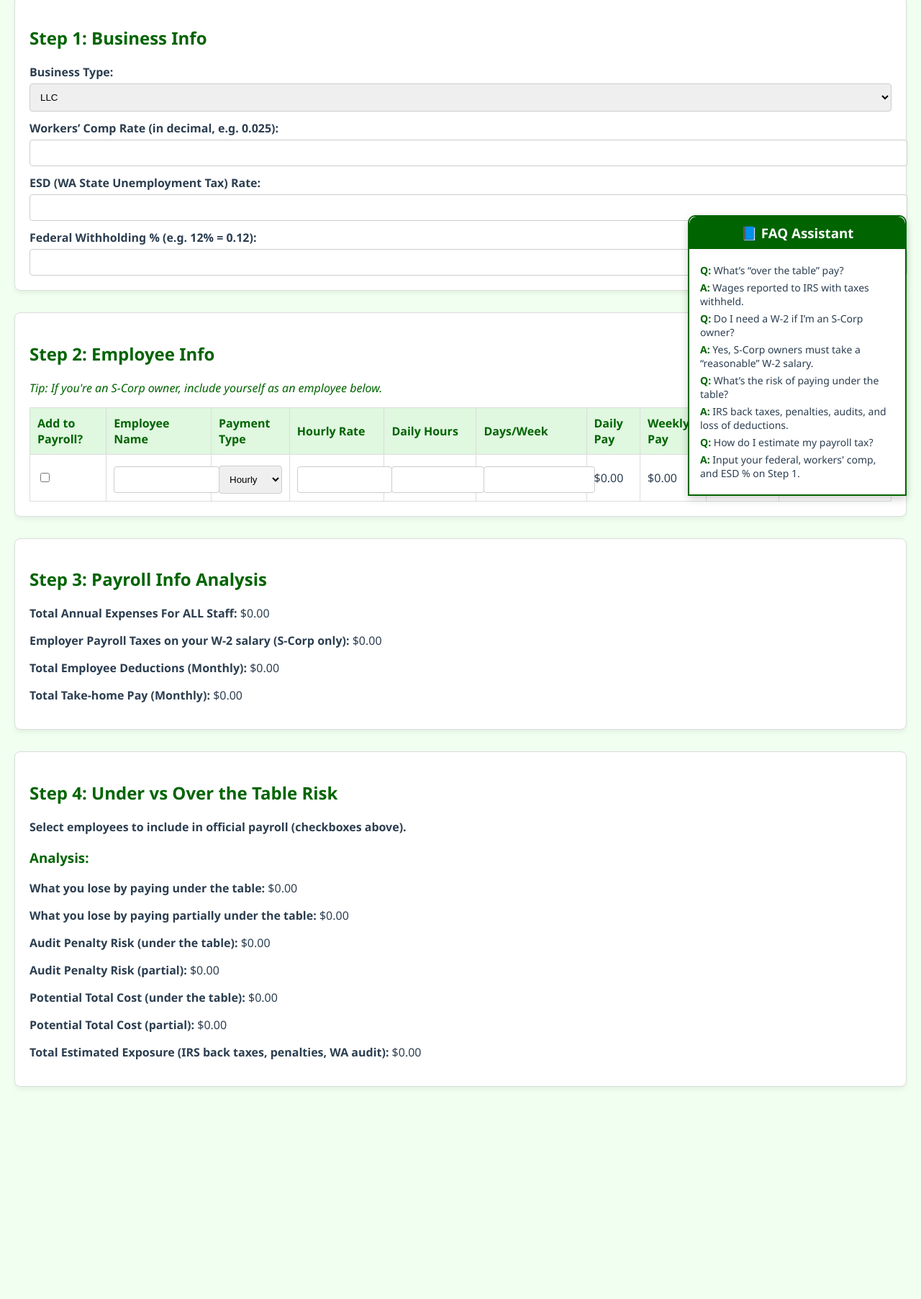
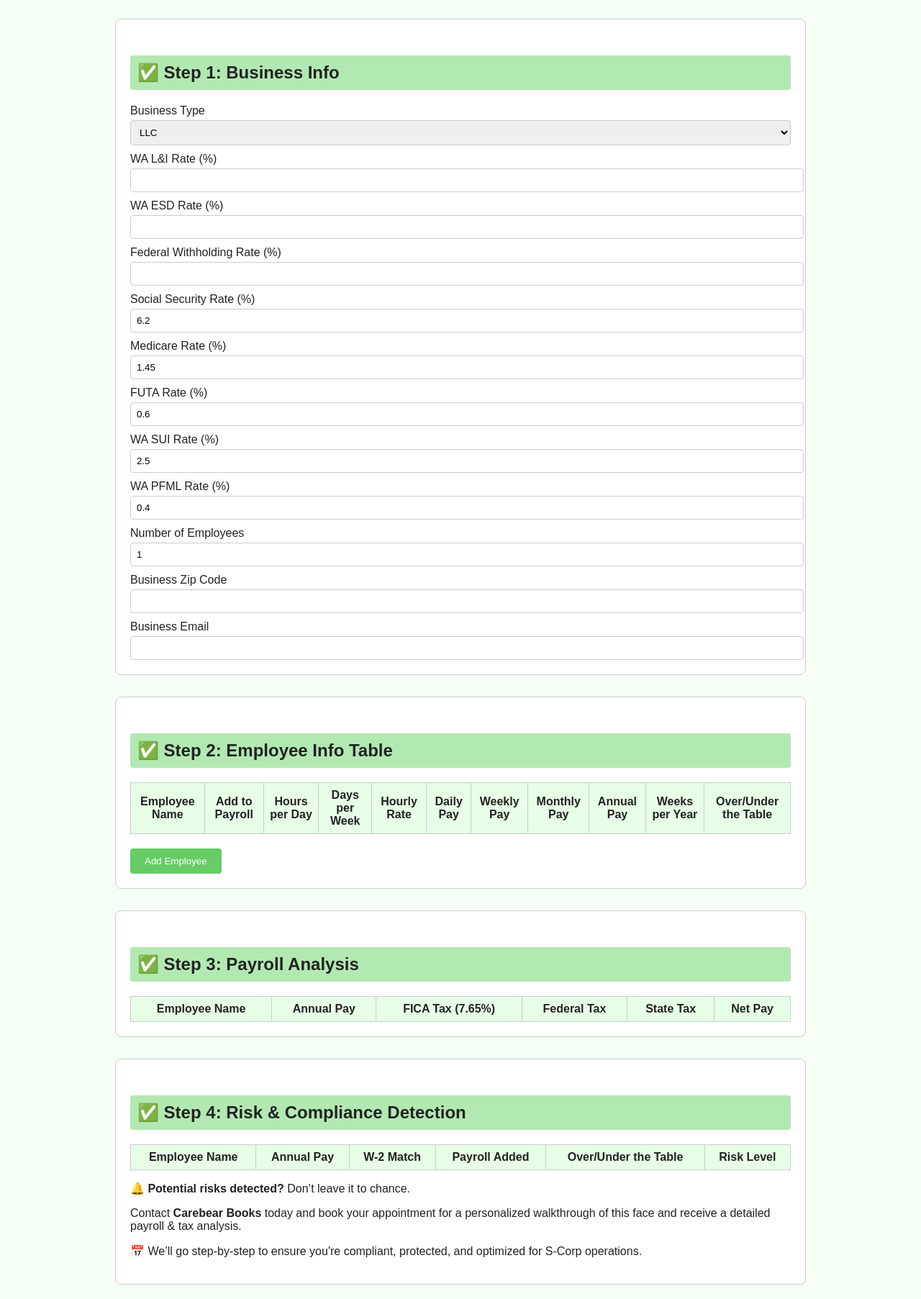
Before and after one commit to Mosekah/payroll-model, a plain HTML site: page index.html in a window 1280 px wide. Shown: the part 111-1916 px from the top of the page at 72% size. Before the commit the page ends 1671 px from the top, so only its background shows below. Drawn offline with Linux system fonts and the light colour scheme.

Commit message:
Update index.html

```diff
--- a/index.html
+++ b/index.html
@@ -6,219 +6,365 @@
   <title>CareBearBooks Payroll Calculator</title>
   <style>
     body {
-      font-family: 'Segoe UI', sans-serif;
-      background-color: #f0fff0;
-      color: #2c3e50;
+      font-family: Arial, sans-serif;
+      background-color: #f5fff5;
+      color: #222;
       margin: 0;
+      padding: 0;
+    }
+    .container {
+      max-width: 960px;
+      margin: 0 auto;
       padding: 20px;
     }
-    h1, h2, h3 {
-      color: #006400;
-    }
-    .section {
-      background: #ffffff;
-      border: 1px solid #dcdcdc;
-      border-radius: 8px;
-      padding: 20px;
-      margin-bottom: 30px;
-      box-shadow: 0 4px 6px rgba(0,0,0,0.05);
+    h1, h2 {
+      background-color: #b2e9b2;
+      padding: 10px;
+      border-radius: 4px;
+      margin-top: 30px;
     }
     label {
-      font-weight: bold;
       display: block;
-      margin-top: 12px;
+      margin-top: 10px;
     }
-    input[type="number"], input[type="text"], select {
+    input, select {
       width: 100%;
-      padding: 10px;
-      border: 1px solid #cccccc;
+      padding: 8px;
+      margin-top: 4px;
+      border: 1px solid #ccc;
       border-radius: 4px;
-      margin-top: 5px;
     }
-    input[type="number"]::-webkit-outer-spin-button,
-    input[type="number"]::-webkit-inner-spin-button {
-      -webkit-appearance: none;
-      margin: 0;
+    .tooltip {
+      display: inline-block;
+      margin-left: 8px;
+      font-size: 14px;
+      color: #555;
+      cursor: help;
     }
     table {
       width: 100%;
       border-collapse: collapse;
-      margin-top: 15px;
+      margin-top: 20px;
     }
-    table, th, td {
-      border: 1px solid #ddd;
+    th, td {
+      border: 1px solid #ccc;
+      padding: 8px;
+      text-align: center;
     }
     th {
-      background-color: #e0f7e0;
-      color: #006400;
+      background-color: #e6ffe6;
     }
-    th, td {
-      padding: 10px;
-      text-align: left;
+    .hidden {
+      display: none;
     }
-    .chatbot {
-      position: fixed;
-      bottom: 0;
-      right: 20px;
+    .btn {
+      padding: 10px 20px;
+      background-color: #66cc66;
+      color: white;
+      border: none;
+      border-radius: 4px;
+      margin-top: 20px;
+      cursor: pointer;
+    }
+    .btn:hover {
+      background-color: #55bb55;
+    }
+    .section {
+      border: 1px solid #ccc;
+      padding: 20px;
+      margin-top: 30px;
+      border-radius: 8px;
       background-color: #ffffff;
-      border: 2px solid #006400;
-      border-radius: 10px 10px 0 0;
-      width: 300px;
-      max-height: 400px;
-      overflow-y: auto;
-      box-shadow: 0 4px 12px rgba(0,0,0,0.2);
-    }
-    .chatbot h3 {
-      margin: 0;
-      padding: 10px;
-      background-color: #006400;
-      color: white;
-      text-align: center;
-      border-radius: 10px 10px 0 0;
-    }
-    .faq {
-      padding: 15px;
-    }
-    .faq p {
-      margin: 5px 0;
-      font-size: 14px;
-    }
-    .faq strong {
-      color: #006400;
     }
   </style>
 </head>
 <body>
-
+  <div class="container">
     <h1>CareBearBooks Payroll Calculator</h1>
 
-  <!-- Step 1: Business Info -->
-  <div class="section">
-    <h2>Step 1: Business Info</h2>
-    <label>Business Type:</label>
-    <select id="businessType">
+    <!-- ✅ STEP 1: Business Info -->
+    <div id="step1" class="section">
+      <h2>✅ Step 1: Business Info</h2>
+
+      <label for="bizType">Business Type</label>
+      <select id="bizType" onchange="toggleScorpFields();">
         <option value="LLC">LLC</option>
+        <option value="Partnership">Partnership</option>
         <option value="S-Corp">S-Corp</option>
-      <option value="Partnership">Partnership</option>
-      <option value="Sole Proprietorship">Sole Proprietorship</option>
       </select>
 
-    <div id="w2Section" style="display:none;">
-      <label>Enter your W-2 Salary:</label>
-      <input type="number" min="0" id="w2Salary" />
-
-      <label>Is the salary above a monthly or annual salary?</label>
-      <select id="salaryFrequency">
-        <option value="monthly">Monthly</option>
-        <option value="annual">Annual</option>
+      <div id="scorpFields" class="hidden">
+        <label for="w2Salary">W-2 Salary</label>
+        <input type="number" id="w2Salary" />
+        <label for="w2Freq">W-2 Salary Frequency</label>
+        <select id="w2Freq">
+          <option value="Hourly">Hourly</option>
+          <option value="Daily">Daily</option>
+          <option value="Weekly">Weekly</option>
+          <option value="Monthly">Monthly</option>
         </select>
       </div>
 
-    <label>Workers’ Comp Rate (in decimal, e.g. 0.025):</label>
-    <input type="number" min="0" step="0.001" id="workersComp" />
+      <label for="waLiRate">WA L&I Rate (%)</label>
+      <input type="number" id="waLiRate" step="0.01"/>
 
-    <label>ESD (WA State Unemployment Tax) Rate:</label>
-    <input type="number" min="0" step="0.01" id="esdRate" />
+      <label for="waEsdRate">WA ESD Rate (%)</label>
+      <input type="number" id="waEsdRate" step="0.01"/>
 
-    <label>Federal Withholding % (e.g. 12% = 0.12):</label>
-    <input type="number" min="0" step="0.01" id="fedWithholding" />
+      <label for="fedWithholding">Federal Withholding Rate (%)</label>
+      <input type="number" id="fedWithholding" step="0.01"/>
+
+      <label for="socialSecurityRate">Social Security Rate (%)</label>
+      <input type="number" id="socialSecurityRate" value="6.2" step="0.01"/>
+
+      <label for="medicareRate">Medicare Rate (%)</label>
+      <input type="number" id="medicareRate" value="1.45" step="0.01"/>
+
+      <label for="futaRate">FUTA Rate (%)</label>
+      <input type="number" id="futaRate" value="0.6" step="0.01"/>
+
+      <label for="waSuiRate">WA SUI Rate (%)</label>
+      <input type="number" id="waSuiRate" value="2.5" step="0.01"/>
+
+      <label for="waPfmlRate">WA PFML Rate (%)</label>
+      <input type="number" id="waPfmlRate" value="0.4" step="0.01"/>
+
+      <label for="employeeCount">Number of Employees</label>
+      <input type="number" id="employeeCount" value="1" />
+
+      <label for="bizZip">Business Zip Code</label>
+      <input type="text" id="bizZip" />
+
+      <label for="bizEmail">Business Email</label>
+      <input type="email" id="bizEmail" />
     </div>
 
-  <!-- Step 2: Employee Wage Calculator -->
-  <div class="section">
-    <h2>Step 2: Employee Info</h2>
-    <p style="color:#006400;"><em>Tip: If you're an S-Corp owner, include yourself as an employee below.</em></p>
+    <script>
+      function toggleScorpFields() {
+        const bizType = document.getElementById("bizType").value;
+        document.getElementById("scorpFields").classList.toggle("hidden", bizType !== "S-Corp");
+      }
+    </script>
+    <!-- ✅ STEP 2: Employee Info Table -->
+    <div id="step2" class="section">
+      <h2>✅ Step 2: Employee Info Table</h2>
       <table id="employeeTable">
         <thead>
           <tr>
-          <th>Add to Payroll?</th>
             <th>Employee Name</th>
-          <th>Payment Type</th>
+            <th>Add to Payroll</th>
+            <th>Hours per Day</th>
+            <th>Days per Week</th>
             <th>Hourly Rate</th>
-          <th>Daily Hours</th>
-          <th>Days/Week</th>
             <th>Daily Pay</th>
             <th>Weekly Pay</th>
             <th>Monthly Pay</th>
-          <th>Weeks/Year</th>
+            <th>Annual Pay</th>
+            <th>Weeks per Year</th>
+            <th>Over/Under the Table</th>
           </tr>
         </thead>
-      <tbody>
-        <tr>
-          <td><input type="checkbox" class="addToPayroll"/></td>
-          <td><input type="text" /></td>
+        <tbody id="empRows"></tbody>
+      </table>
+      <button class="btn" onclick="addEmployee()">Add Employee</button>
+    </div>
+
+    <script>
+      let employees = [];
+
+      function addEmployee() {
+        const index = employees.length;
+        employees.push({});
+        const row = document.createElement("tr");
+        row.innerHTML = `
+          <td><input type="text" onchange="updateEmployee(${index})" /></td>
+          <td><input type="checkbox" onchange="updateEmployee(${index})" /></td>
+          <td><input type="number" onchange="updateEmployee(${index})" /></td>
+          <td><input type="number" onchange="updateEmployee(${index})" /></td>
+          <td><input type="number" onchange="updateEmployee(${index})" /></td>
+          <td><input type="number" onchange="updateEmployee(${index}, 'daily')" /></td>
+          <td><input type="number" onchange="updateEmployee(${index}, 'weekly')" /></td>
+          <td><input type="number" onchange="updateEmployee(${index}, 'monthly')" /></td>
+          <td><input type="number" disabled /></td>
+          <td><input type="number" value="52" onchange="updateEmployee(${index})" /></td>
           <td>
-            <select>
-              <option value="hourly">Hourly</option>
-              <option value="salary">Salary</option>
-              <option value="daily">Daily</option>
+            <select onchange="updateEmployee(${index})">
+              <option value="Over">Over</option>
+              <option value="Under">Under</option>
             </select>
           </td>
-          <td><input type="number" class="hourly" min="0"/></td>
-          <td><input type="number" class="dailyHours" min="0"/></td>
-          <td><input type="number" class="daysPerWeek" min="0"/></td>
-          <td class="dailyPay">$0.00</td>
-          <td class="weeklyPay">$0.00</td>
-          <td class="monthlyPay">$0.00</td>
-          <td><input type="number" value="52" class="weeksPerYear" min="0"/></td>
+        `;
+        document.getElementById("empRows").appendChild(row);
+      }
+
+      function updateEmployee(index, overrideField = '') {
+        const row = document.getElementById("empRows").children[index];
+        const cells = row.querySelectorAll("input, select");
+
+        const hours = parseFloat(cells[2].value) || 0;
+        const days = parseFloat(cells[3].value) || 0;
+        let hourly = parseFloat(cells[4].value) || 0;
+        let daily = parseFloat(cells[5].value) || hourly * hours;
+        let weekly = parseFloat(cells[6].value) || daily * days;
+        let monthly = parseFloat(cells[7].value) || weekly * 4.33;
+        const weeks = parseFloat(cells[9].value) || 52;
+        let annual = weekly * weeks;
+
+        if (overrideField === 'daily') {
+          daily = parseFloat(cells[5].value) || 0;
+          hourly = hours ? daily / hours : 0;
+          weekly = daily * days;
+          monthly = weekly * 4.33;
+          annual = weekly * weeks;
+        } else if (overrideField === 'weekly') {
+          weekly = parseFloat(cells[6].value) || 0;
+          daily = days ? weekly / days : 0;
+          hourly = hours ? daily / hours : 0;
+          monthly = weekly * 4.33;
+          annual = weekly * weeks;
+        } else if (overrideField === 'monthly') {
+          monthly = parseFloat(cells[7].value) || 0;
+          weekly = monthly / 4.33;
+          daily = days ? weekly / days : 0;
+          hourly = hours ? daily / hours : 0;
+          annual = weekly * weeks;
+        }
+
+        // Update calculated values
+        cells[4].value = hourly.toFixed(2);
+        cells[5].value = daily.toFixed(2);
+        cells[6].value = weekly.toFixed(2);
+        cells[7].value = monthly.toFixed(2);
+        cells[8].value = annual.toFixed(2);
+
+        const w2Salary = parseFloat(document.getElementById("w2Salary").value || 0);
+        if (w2Salary && Math.abs(w2Salary - annual) < 0.01) {
+          row.classList.add("scorp-owner");
+        } else {
+          row.classList.remove("scorp-owner");
+        }
+
+        updatePayrollSummary();
+        updateRiskTable();
+      }
+    </script>
+    <!-- ✅ STEP 3: Payroll Analysis -->
+    <div id="step3" class="section">
+      <h2>✅ Step 3: Payroll Analysis</h2>
+      <table id="payrollAnalysisTable">
+        <thead>
+          <tr>
+            <th>Employee Name</th>
+            <th>Annual Pay</th>
+            <th>FICA Tax (7.65%)</th>
+            <th>Federal Tax</th>
+            <th>State Tax</th>
+            <th>Net Pay</th>
           </tr>
-        <!-- Additional rows can be duplicated dynamically -->
-      </tbody>
+        </thead>
+        <tbody id="analysisRows"></tbody>
       </table>
     </div>
 
-  <!-- Step 3: Payroll Info Analysis -->
-  <div class="section">
-    <h2>Step 3: Payroll Info Analysis</h2>
-    <p><strong>Total Annual Expenses For ALL Staff:</strong> <span id="totalAnnualExpenses">$0.00</span></p>
-    <p><strong>Employer Payroll Taxes on your W-2 salary (S-Corp only):</strong> <span id="payrollTaxes">$0.00</span></p>
-    <p><strong>Total Employee Deductions (Monthly):</strong> <span id="employeeDeduction">$0.00</span></p>
-    <p><strong>Total Take-home Pay (Monthly):</strong> <span id="takeHomePay">$0.00</span></p>
-  </div>
+    <script>
+      const FICA_RATE = 0.0765;
 
-  <!-- Step 4: Under the Table Analysis -->
-  <div class="section">
-    <h2>Step 4: Under vs Over the Table Risk</h2>
-    <label>Select employees to include in official payroll (checkboxes above).</label>
+      function updatePayrollSummary() {
+        const rows = document.getElementById("empRows").children;
+        const analysisBody = document.getElementById("analysisRows");
+        analysisBody.innerHTML = "";
 
-    <h3>Analysis:</h3>
-    <p><strong>What you lose by paying under the table:</strong> $<span id="lossUnderTable">0.00</span></p>
-    <p><strong>What you lose by paying partially under the table:</strong> $<span id="lossPartial">0.00</span></p>
-    <p><strong>Audit Penalty Risk (under the table):</strong> $<span id="penaltyUnderTable">0.00</span></p>
-    <p><strong>Audit Penalty Risk (partial):</strong> $<span id="penaltyPartial">0.00</span></p>
-    <p><strong>Potential Total Cost (under the table):</strong> $<span id="costUnderTable">0.00</span></p>
-    <p><strong>Potential Total Cost (partial):</strong> $<span id="costPartial">0.00</span></p>
-    <p><strong>Total Estimated Exposure (IRS back taxes, penalties, WA audit):</strong> $<span id="exposureTotal">0.00</span></p>
-  </div>
+        for (let i = 0; i < rows.length; i++) {
+          const empRow = rows[i];
+          const inputs = empRow.querySelectorAll("input, select");
+          const name = inputs[0].value || `Employee ${i + 1}`;
+          const annual = parseFloat(inputs[8].value) || 0;
 
-  <!-- FAQ Chatbot -->
-  <div class="chatbot">
-    <h3>📘 FAQ Assistant</h3>
-    <div class="faq">
-      <p><strong>Q:</strong> What’s “over the table” pay?</p>
-      <p><strong>A:</strong> Wages reported to IRS with taxes withheld.</p>
+          const federalRate = parseFloat(document.getElementById("fedTaxRate").value) || 0;
+          const stateRate = parseFloat(document.getElementById("stateTaxRate").value) || 0;
 
-      <p><strong>Q:</strong> Do I need a W-2 if I’m an S-Corp owner?</p>
-      <p><strong>A:</strong> Yes, S-Corp owners must take a “reasonable” W-2 salary.</p>
+          const ficaTax = annual * FICA_RATE;
+          const federalTax = annual * (federalRate / 100);
+          const stateTax = annual * (stateRate / 100);
+          const netPay = annual - ficaTax - federalTax - stateTax;
 
-      <p><strong>Q:</strong> What’s the risk of paying under the table?</p>
-      <p><strong>A:</strong> IRS back taxes, penalties, audits, and loss of deductions.</p>
+          const row = document.createElement("tr");
+          row.innerHTML = `
+            <td>${name}</td>
+            <td>${annual.toFixed(2)}</td>
+            <td>${ficaTax.toFixed(2)}</td>
+            <td>${federalTax.toFixed(2)}</td>
+            <td>${stateTax.toFixed(2)}</td>
+            <td>${netPay.toFixed(2)}</td>
+          `;
 
-      <p><strong>Q:</strong> How do I estimate my payroll tax?</p>
-      <p><strong>A:</strong> Input your federal, workers' comp, and ESD % on Step 1.</p>
+          analysisBody.appendChild(row);
+        }
+      }
+    </script>
+    <!-- ✅ STEP 4: Compliance Risk Check -->
+    <div id="step4" class="section">
+      <h2>✅ Step 4: Risk & Compliance Detection</h2>
+      <table id="riskTable">
+        <thead>
+          <tr>
+            <th>Employee Name</th>
+            <th>Annual Pay</th>
+            <th>W-2 Match</th>
+            <th>Payroll Added</th>
+            <th>Over/Under the Table</th>
+            <th>Risk Level</th>
+          </tr>
+        </thead>
+        <tbody id="riskRows"></tbody>
+      </table>
+
+      <div class="cta">
+        <p><strong>🔔 Potential risks detected?</strong> Don’t leave it to chance.</p>
+        <p>Contact <strong>Carebear Books</strong> today and book your appointment for a personalized walkthrough of this face and receive a detailed payroll & tax analysis.</p>
+        <p>📅 We’ll go step-by-step to ensure you're compliant, protected, and optimized for S-Corp operations.</p>
       </div>
     </div>
 
     <script>
-    document.getElementById("businessType").addEventListener("change", function() {
-      document.getElementById("w2Section").style.display = this.value === "S-Corp" ? "block" : "none";
-    });
+      function updateRiskTable() {
+        const rows = document.getElementById("empRows").children;
+        const riskBody = document.getElementById("riskRows");
+        riskBody.innerHTML = "";
 
-    // Add further JS logic to auto-calculate daily/weekly/monthly pay
-    // And block negative values
-    // And generate risk values using approximated formulas
+        for (let i = 0; i < rows.length; i++) {
+          const empRow = rows[i];
+          const inputs = empRow.querySelectorAll("input, select");
+          const name = inputs[0].value || `Employee ${i + 1}`;
+          const annual = parseFloat(inputs[8].value) || 0;
+          const addedToPayroll = inputs[1].checked;
+          const underOver = inputs[10].value;
 
+          const w2Salary = parseFloat(document.getElementById("w2Salary").value || 0);
+          const w2Match = Math.abs(annual - w2Salary) < 0.01;
+
+          let risk = "Low";
+          if (!addedToPayroll || underOver === "Under") {
+            risk = "Medium";
+          }
+          if (!addedToPayroll && underOver === "Under") {
+            risk = "High";
+          }
+          if (w2Match && addedToPayroll && underOver === "Over") {
+            risk = "None";
+          }
+
+          const row = document.createElement("tr");
+          row.innerHTML = `
+            <td>${name}</td>
+            <td>${annual.toFixed(2)}</td>
+            <td>${w2Match ? "✅ Yes" : "❌ No"}</td>
+            <td>${addedToPayroll ? "✅ Yes" : "❌ No"}</td>
+            <td>${underOver}</td>
+            <td>${risk}</td>
+          `;
+
+          riskBody.appendChild(row);
+        }
+      }
     </script>
-
-</body>
-</html>
```
Lines whose indentation alone changed are shown as unchanged.
